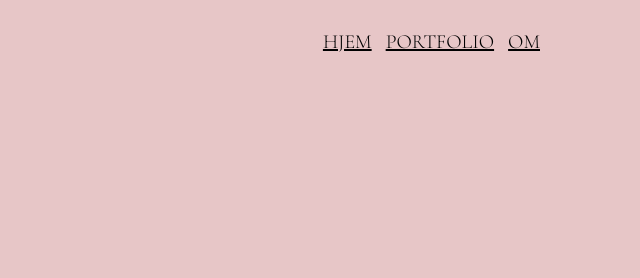
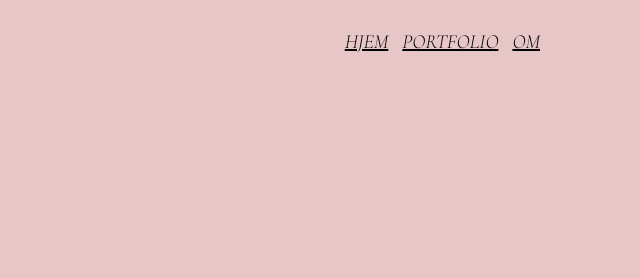
Before and after one commit to soniaelmoumi/portfolioeksamen, a plain HTML site: page index.html in a window 1280 px wide. Shown: the top 278 px of the page, 640-1280 px from the left. Drawn offline with Linux system fonts and the light colour scheme; a web font is replaced by a local one.

Commit message:
lidt mere styling

```diff
--- a/style.css
+++ b/style.css
@@ -37,7 +37,7 @@
         font-size: 20px;
         font-family: 'Cormorant', serif;
         font-weight: 300;
-        font-style: normal;
+        font-style: italic;
         text-align: right;
         word-spacing: 10px;
         color: black;
```
